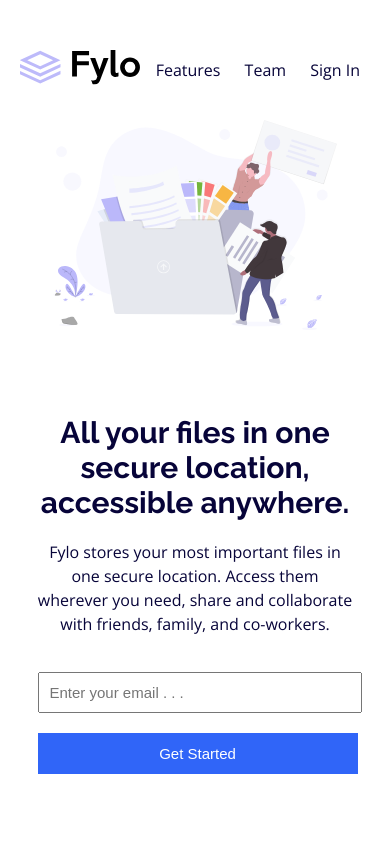
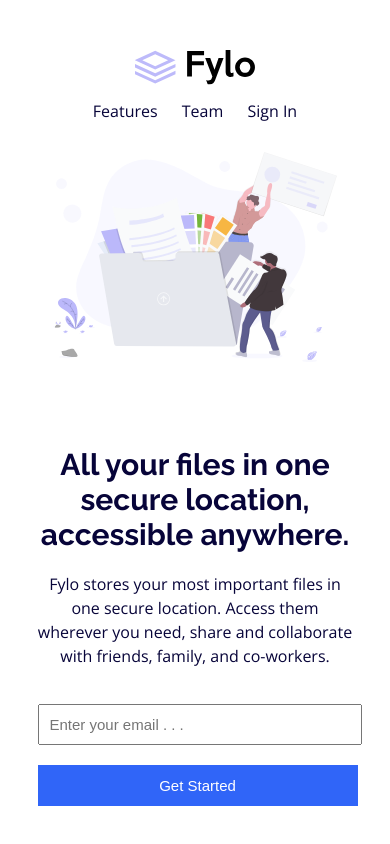
Before and after one commit to Mohamed-Massan/Frontend-Mentor-Fylo-landing-page-with-two-column-layout, a plain HTML site: page index.html in a window 390 px wide. Shown: the top 844 px of the page. Drawn offline with nearby package versions, Linux system fonts and the light colour scheme.

Commit message:
Update style.css

```diff
--- a/style.css
+++ b/style.css
@@ -246,6 +246,8 @@ footer div section:last-child img {
   }
   header nav {
     flex-wrap: wrap;
+    justify-content: center;
+    gap: 10px;
   }
   header nav img {
     width: 120px;
```
